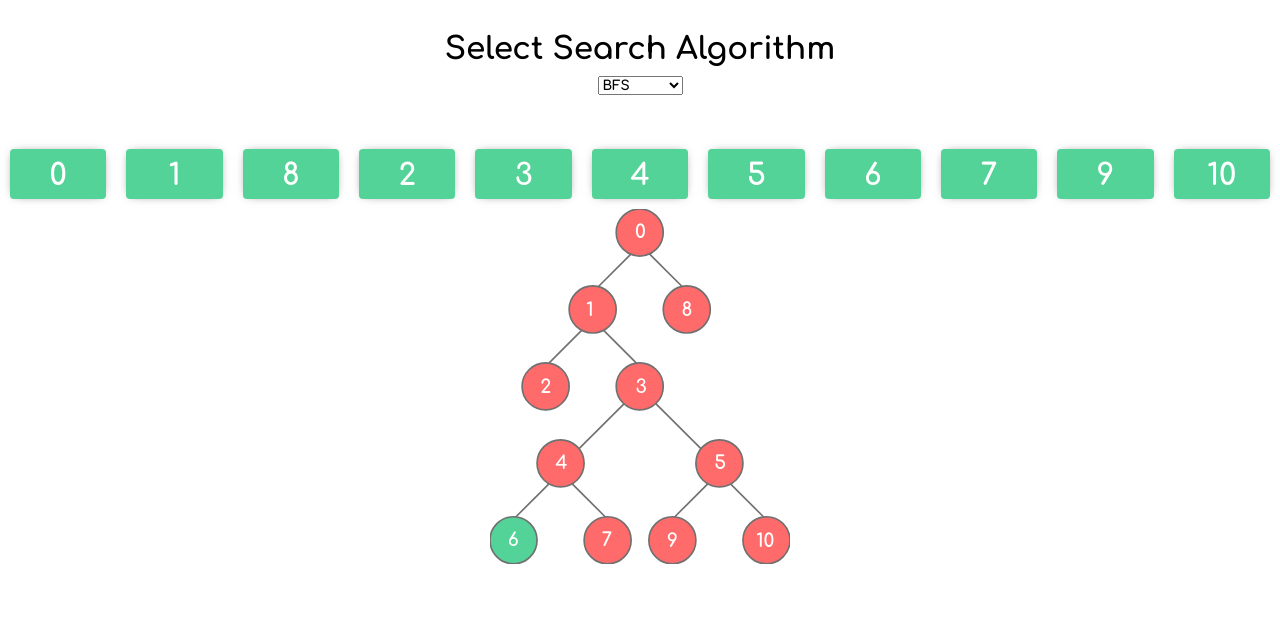
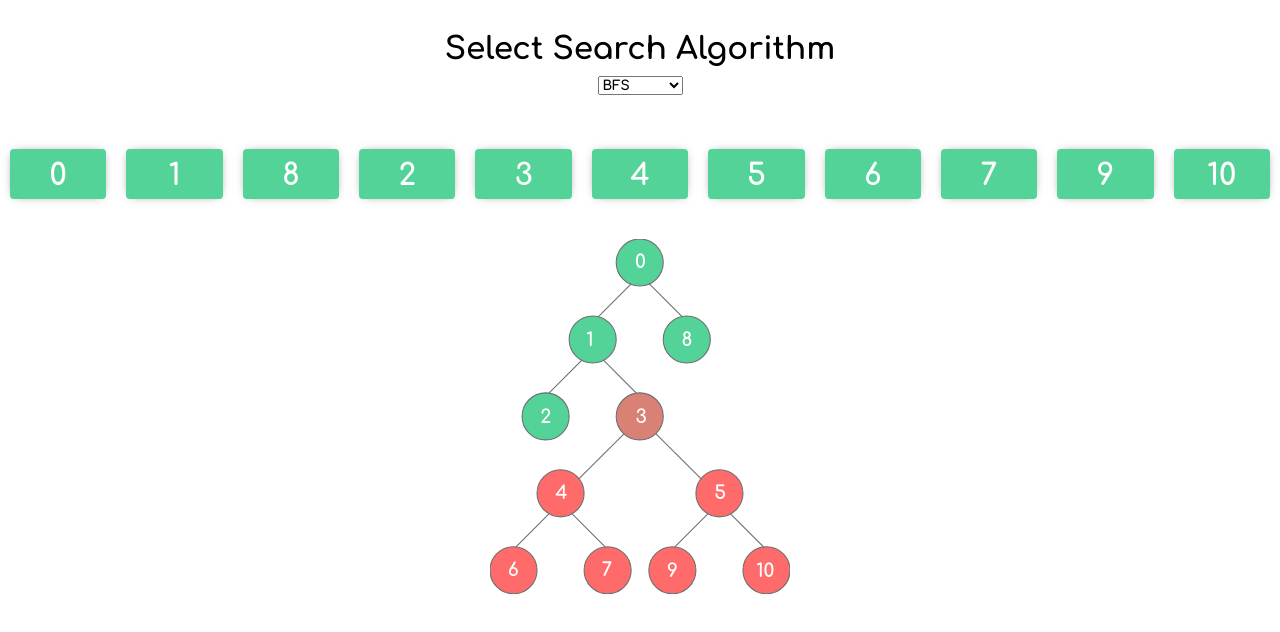
Before and after one commit to pizza3/Assignment, a React (Vite) app in the folder challenge-1/: page / in a window 1280 px wide. Shown: the top 632 px of the page. Built offline with nearby package versions, Linux system fonts and the light colour scheme.

Commit message:
added graph animation and removed styled-components

```diff
--- a/challenge-1/package.json
+++ b/challenge-1/package.json
@@ -16,7 +16,7 @@
   "dependencies": {
     "react": "^16.6.3",
     "react-dom": "^16.6.3",
-    "styled-components": "^4.1.3"
+    "styled-jsx": "^3.1.2"
   },
   "devDependencies": {
     "babel-core": "^6.26.3",
--- a/challenge-1/src/App.js
+++ b/challenge-1/src/App.js
@@ -5,7 +5,6 @@ import SelectAlgo from './SelectAlgo';
 import Graph from './Graph';
 
 export default class App extends Component{
-
     state = {
         Data:[...data],
         block:[],
@@ -96,18 +95,8 @@ export default class App extends Component{
             }
             else{
                 let em = rightStack.pop();
-                // block.push(nodeIndex,em);
-                if(em === undefined){
-                    block.push(nodeIndex)
-                }
-                else{
-                   block.push(nodeIndex,em);
-                }
-                // let el = nodes[em].links[1]||null;
-                (typeof(nodes[em]) === 'undefined')?
-                    null
-                :
-                    listToExplore.push(nodes[em].links[1]);
+                (em === undefined)?block.push(nodeIndex):block.push(nodeIndex,em);
+                (typeof(nodes[em]) === 'undefined')?null:listToExplore.push(nodes[em].links[1]);
             }
         }
         this.setState({
@@ -143,7 +132,7 @@ export default class App extends Component{
             <div>
                 <SelectAlgo changeAlgo={(i)=>{this.changeAlgo(i)}}/>
                 <Blocks block={this.state.block} />
-                <Graph/>
+                <Graph block={this.state.block} />
             </div>
         )
     }
--- a/challenge-1/src/Graph.js
+++ b/challenge-1/src/Graph.js
@@ -1,61 +1,90 @@
 import React ,{Component} from 'react';
-import styled from 'styled-components';
 
 export default class extends Component{
     state={
+        block:[]
+    }
 
+    componentDidMount(){
+        // this.checkUpdate(this.props, this.state);
+    }
+
+    checkUpdate = (props, state)=>{
+        if(state.block != props.block){
+            this.setState({
+                block:props.block
+            });
+            this.animate(props)
+        }
+    }
+
+    animate(props){
+        for(let i=0;i<props.block.length;i++){
+            document.getElementById('Ellipse_'+props.block[i]).classList.remove('style2');
+            document.getElementById('Ellipse_'+props.block[i]).style.transitionDelay=0+'s'
+        }
+
+        setTimeout(()=>{
+            for(let j=0;j<props.block.length;j++){
+                let el = document.getElementById('Ellipse_'+props.block[j]);
+                el.style.transitionDelay=j+'s'
+                el.className.baseVal +=' style2';
+
+            }
+        },1000)
     }
 
     render(){
+        this.checkUpdate(this.props, this.state);
         return(
-            <Container>
+            <div className='container'>
                 <svg xmlns="http://www.w3.org/2000/svg" viewBox="0 0 542 641" style={{width:'300px'}}>
                     <g id="Group_3" data-name="Group 3" transform="translate(-247 -83)">
                         <g id="Group_2" data-name="Group 2" transform="translate(0 -1)">
-                        <g id="Ellipse_10" data-name="Ellipse 10"  stroke= '#707070' strokeWidth = '3px' fill= '#53d397' transform="translate(247 640)">
+                        <g id="Ellipse_6" data-name="Ellipse 10"  className='style1' transform="translate(247 640)">
                             <circle cx="42.5" cy="42.5" r="42.5"/>
                         </g>
                         <g id="Group_1" data-name="Group 1">
-                            <g id="Ellipse_1" data-name="Ellipse 1"  stroke= '#707070' strokeWidth = '3px' fill= '#ff6a6a' transform="translate(475 84)">
+                            <g id="Ellipse_0" data-name="Ellipse 1"  className='style1' transform="translate(475 84)">
                             <circle cx="42.5" cy="42.5" r="42.5"/>
                             </g>
-                            <g id="Ellipse_2" data-name="Ellipse 2"  stroke= '#707070' strokeWidth = '3px' fill= '#ff6a6a' transform="translate(390 223)">
+                            <g id="Ellipse_1" data-name="Ellipse 2"  className='style1' transform="translate(390 223)">
                             <circle cx="42.5" cy="42.5" r="42.5"/>
                             </g>
-                            <g id="Ellipse_3" data-name="Ellipse 3"  stroke= '#707070' strokeWidth = '3px' fill= '#ff6a6a' transform="translate(560 223)">
+                            <g id="Ellipse_8" data-name="Ellipse 3"  className='style1' transform="translate(560 223)">
                             <circle cx="42.5" cy="42.5" r="42.5"/>
                             </g>
-                            <g id="Path_1" data-name="Path 1" stroke= '#707070' strokeWidth = '3px' fill= '#ff6a6a' transform="translate(305 362)">
+                            <g id="Ellipse_2" data-name="Path 1" className='style1' transform="translate(305 362)">
                             <circle cx="42.5" cy="42.5" r="42.5"/>
                             </g>
-                            <g id="Ellipse_5" data-name="Ellipse 5"  stroke= '#707070' strokeWidth = '3px' fill= '#ff6a6a' transform="translate(475 362)">
+                            <g id="Ellipse_3" data-name="Ellipse 5"  className='style1' transform="translate(475 362)">
                             <circle cx="42.5" cy="42.5" r="42.5"/>
                             </g>
-                            <g id="Ellipse_6" data-name="Ellipse 6"  stroke= '#707070' strokeWidth = '3px' fill= '#ff6a6a' transform="translate(332 501)">
+                            <g id="Ellipse_4" data-name="Ellipse 6"  className='style1' transform="translate(332 501)">
                             <circle cx="42.5" cy="42.5" r="42.5"/>
                             </g>
-                            <g id="Ellipse_7" data-name="Ellipse 7"  stroke= '#707070' strokeWidth = '3px' fill= '#ff6a6a' transform="translate(619 501)">
+                            <g id="Ellipse_5" data-name="Ellipse 7"  className='style1' transform="translate(619 501)">
                             <circle cx="42.5" cy="42.5" r="42.5"/>
                             </g>
-                            <g id="Ellipse_8" data-name="Ellipse 8"  stroke= '#707070' strokeWidth = '3px' fill= '#ff6a6a' transform="translate(534 640)">
+                            <g id="Ellipse_9" data-name="Ellipse 8"  className='style1' transform="translate(534 640)">
                             <circle cx="42.5" cy="42.5" r="42.5"/>
                             </g>
-                            <g id="Ellipse_9" data-name="Ellipse 9"  stroke= '#707070' strokeWidth = '3px' fill= '#ff6a6a' transform="translate(704 640)">
+                            <g id="Ellipse_10" data-name="Ellipse 9"  className='style1' transform="translate(704 640)">
                             <circle cx="42.5" cy="42.5" r="42.5"/>
                             </g>
-                            <g id="Ellipse_11" data-name="Ellipse 11"  stroke= '#707070' strokeWidth = '3px' fill= '#ff6a6a' transform="translate(417 640)">
+                            <g id="Ellipse_7" data-name="Ellipse 11"  className='style1' transform="translate(417 640)">
                             <circle cx="42.5" cy="42.5" r="42.5"/>
                             </g>
-                            <line id="Line_3" data-name="Line 3"  stroke= '#707070' strokeWidth = '3px' x2="60" y2="60" transform="translate(534.5 164.5)"/>
-                            <line id="Line_4" data-name="Line 4"  stroke= '#707070' strokeWidth = '3px' x1="60" y2="60" transform="translate(442.5 164.5)"/>
-                            <line id="Line_5" data-name="Line 5"  stroke= '#707070' strokeWidth = '3px' x1="60" y2="60" transform="translate(353.5 302.5)"/>
-                            <line id="Line_6" data-name="Line 6"  stroke= '#707070' strokeWidth = '3px' x1="60" y2="60" transform="translate(293.5 580.5)"/>
-                            <line id="Line_7" data-name="Line 7"  stroke= '#707070' strokeWidth = '3px' x2="60" y2="60" transform="translate(395.5 580.5)"/>
-                            <line id="Line_8" data-name="Line 8"  stroke= '#707070' strokeWidth = '3px' x2="60" y2="60" transform="translate(681.5 580.5)"/>
-                            <line id="Line_9" data-name="Line 9"  stroke= '#707070' strokeWidth = '3px' x1="60" y2="60" transform="translate(580.5 580.5)"/>
-                            <line id="Line_10" data-name="Line 10"  stroke= '#707070' strokeWidth = '3px' x1="82" y2="82" transform="translate(407.5 435.5)"/>
-                            <line id="Line_11" data-name="Line 11"  stroke= '#707070' strokeWidth = '3px' x2="82" y2="82" transform="translate(546.5 435.5)"/>
-                            <line id="Line_12" data-name="Line 12"  stroke= '#707070' strokeWidth = '3px' x2="60" y2="60" transform="translate(451.5 302.5)"/>
+                            <line id="Line_3" data-name="Line 3"  stroke= '#707070' strokeWidth = '2px' x2="60" y2="60" transform="translate(534.5 164.5)"/>
+                            <line id="Line_4" data-name="Line 4"  stroke= '#707070' strokeWidth = '2px' x1="60" y2="60" transform="translate(442.5 164.5)"/>
+                            <line id="Line_5" data-name="Line 5"  stroke= '#707070' strokeWidth = '2px' x1="60" y2="60" transform="translate(353.5 302.5)"/>
+                            <line id="Line_6" data-name="Line 6"  stroke= '#707070' strokeWidth = '2px' x1="60" y2="60" transform="translate(293.5 580.5)"/>
+                            <line id="Line_7" data-name="Line 7"  stroke= '#707070' strokeWidth = '2px' x2="60" y2="60" transform="translate(395.5 580.5)"/>
+                            <line id="Line_8" data-name="Line 8"  stroke= '#707070' strokeWidth = '2px' x2="60" y2="60" transform="translate(681.5 580.5)"/>
+                            <line id="Line_9" data-name="Line 9"  stroke= '#707070' strokeWidth = '2px' x1="60" y2="60" transform="translate(580.5 580.5)"/>
+                            <line id="Line_10" data-name="Line 10"  stroke= '#707070' strokeWidth = '2px' x1="82" y2="82" transform="translate(407.5 435.5)"/>
+                            <line id="Line_11" data-name="Line 11"  stroke= '#707070' strokeWidth = '2px' x2="82" y2="82" transform="translate(546.5 435.5)"/>
+                            <line id="Line_12" data-name="Line 12"  stroke= '#707070' strokeWidth = '2px' x2="60" y2="60" transform="translate(451.5 302.5)"/>
                             <text id="_1" data-name="1" fill='#fff' fontSize = '34px' transform="translate(421 278)"><tspan x="0" y="0">1</tspan></text>
                             <text id="_2" data-name="2" fill='#fff' fontSize = '34px' transform="translate(338 417)"><tspan x="0" y="0">2</tspan></text>
                             <text id="_3" data-name="3" fill='#fff' fontSize = '34px' transform="translate(510 417)"><tspan x="0" y="0">3</tspan></text>
@@ -71,17 +100,30 @@ export default class extends Component{
                         <text id="_0" data-name="0" fill='#fff' fontSize = '34px' transform="translate(509 136)"><tspan x="0" y="0">0</tspan></text>
                     </g>
                 </svg>
-            </Container>
+                <style jsx>
+                {`
+                    .container{
+                        width:300px;
+                        height:auto;
+                        display:flex;
+                        flex-direction:row;
+                        margin-left:calc(50% - 150px);
+                        margin-top: 30px;
+                    }
+
+                    .style1{
+                        stroke: #707070;
+                        fill: #ff6a6a;
+                        stroke-width:2px;
+                        transition:.5s;
+                    }
+
+                    .style2{
+                        fill: #53d397;
+                    }
+                `}
+                </style>
+            </div>
         )
     }
 }
-
-
-const Container = styled.div`
-    width:300px;
-    height:auto;
-    /* background:#e8e2db; */
-    display:flex;
-    flex-direction:row;
-    margin-left:calc(50% - 150px);
-`;
```
Also changed, not shown: challenge-1/src/Blocks.js (+30 -13 lines), challenge-1/src/SelectAlgo.js (+23 -24 lines), challenge-1/.babelrc, 4 other files (tests, documents, lock files or other folders).
